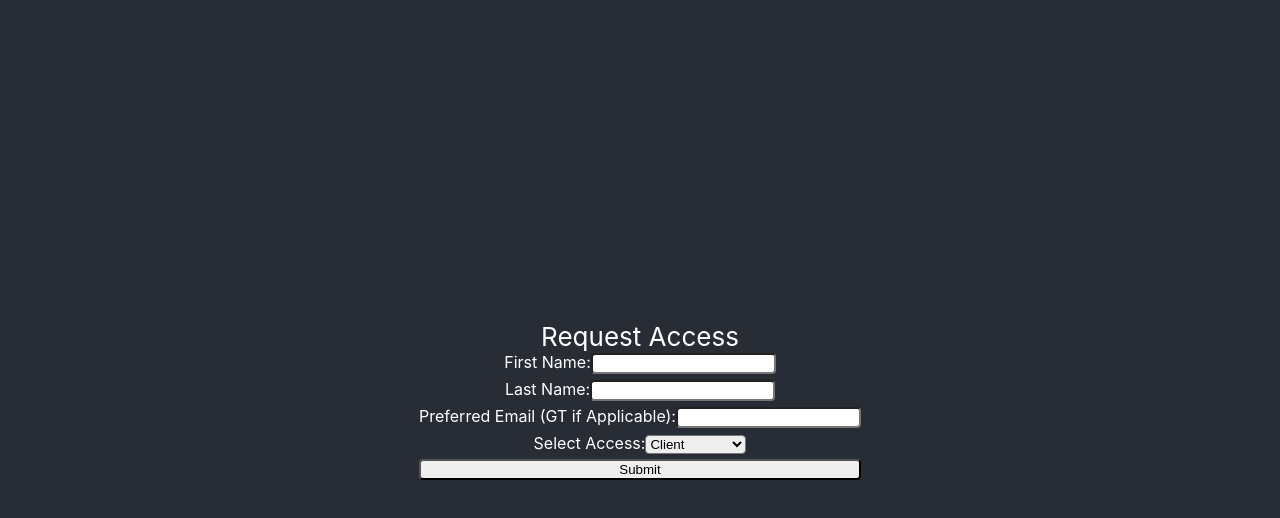
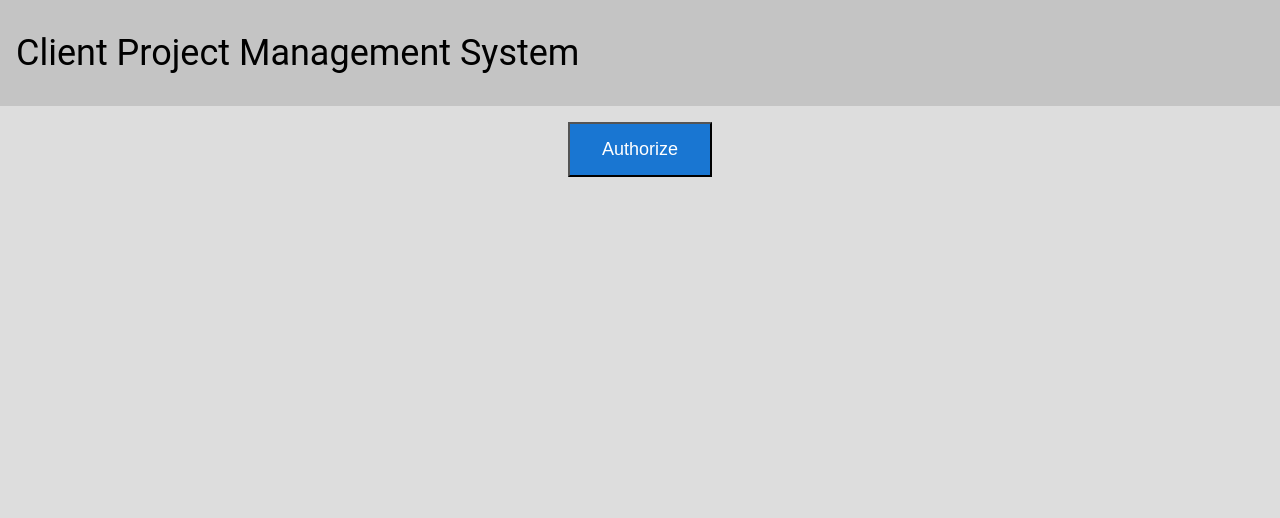
Before and after one commit to dosorno7/GT-CPMS, a React (Create React App) app in the folder react-app/: page / in a window 1280 px wide. Shown: the top 518 px of the page. Built offline with nearby package versions, Linux system fonts and the light colour scheme.

Commit message:
changing layout to access homepage

```diff
--- a/react-app/src/containers/App/App.tsx
+++ b/react-app/src/containers/App/App.tsx
@@ -12,8 +12,8 @@ class App extends Component {
     return (
       <Router>
         <Routes>
-        <Route path="/" element={<LogIn />}/>
-        <Route path="/LogIn" element={<LogIn />}/>
+          <Route path="/" element={<LogIn />}/>
+          <Route path="/LogIn" element={<LogIn />}/>
         <Route path="/HomePage" element={<HomePage />}/>
         </Routes>
       </Router>
--- a/react-app/src/index.tsx
+++ b/react-app/src/index.tsx
@@ -10,7 +10,8 @@ const root = ReactDOM.createRoot(
 );
 root.render(
   <React.StrictMode>
-    <RequestPage />
+    {/*<RequestPage />*/}
+    <App />
   </React.StrictMode>
 );
 
```
